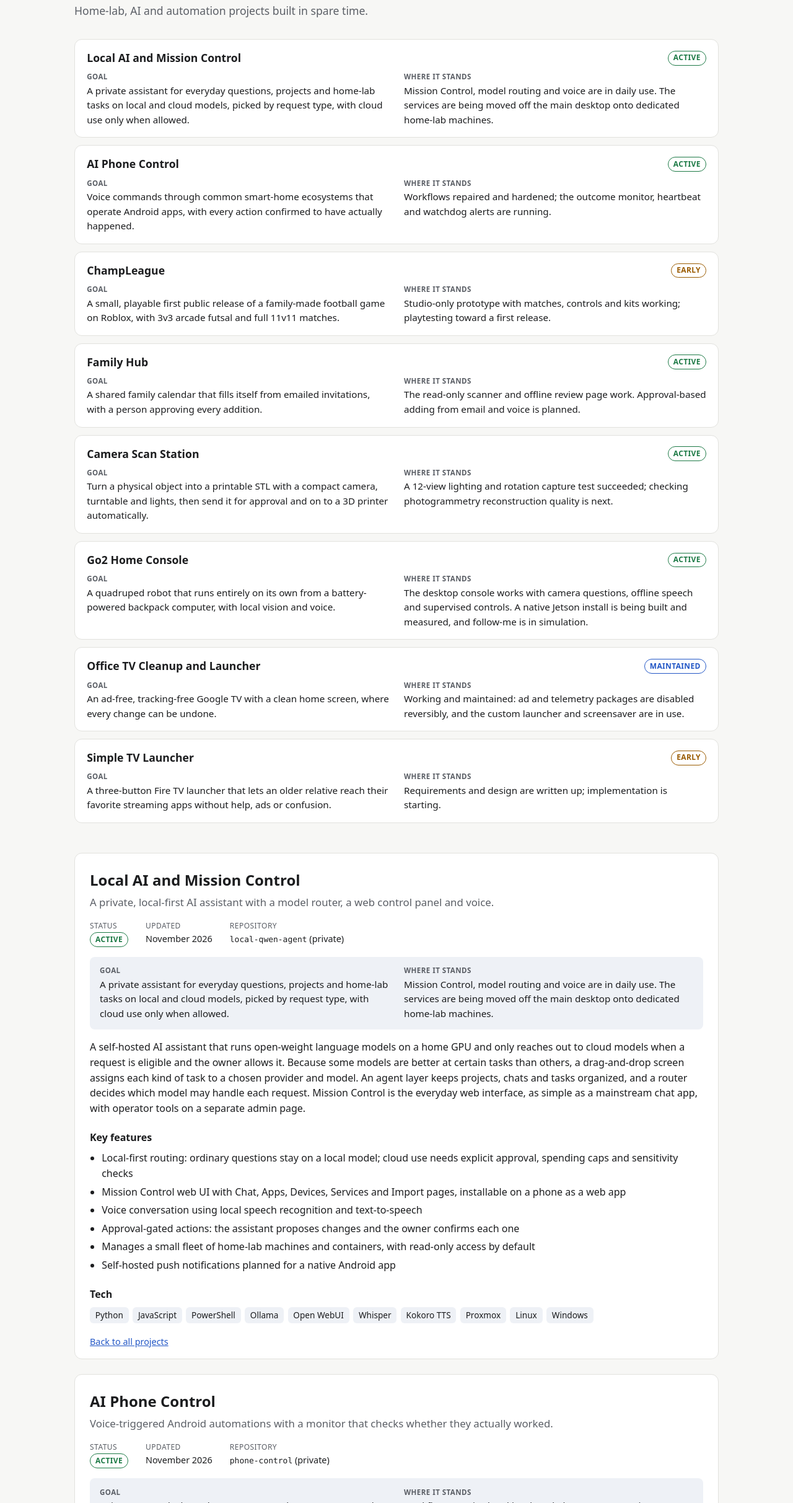
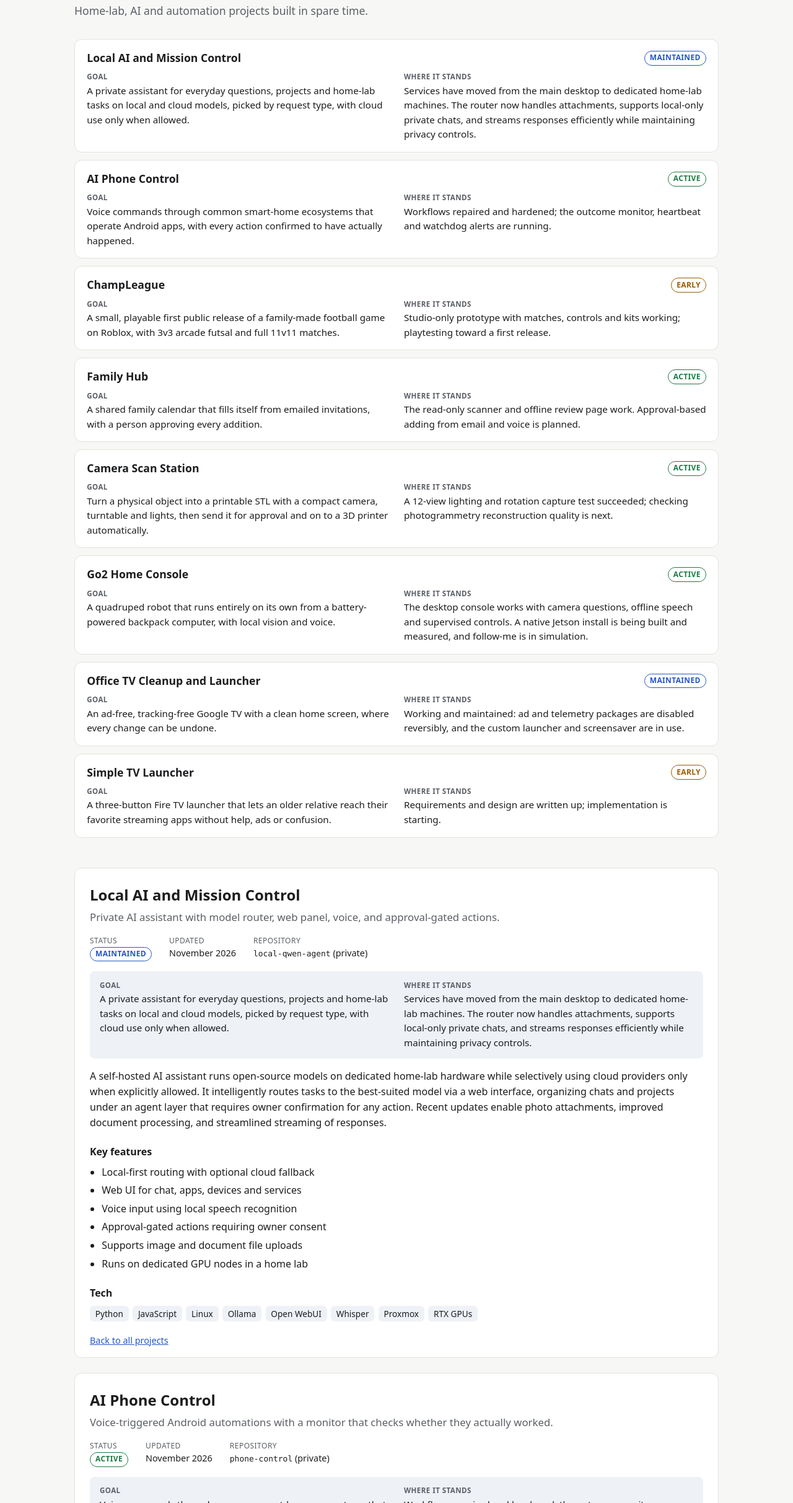
Before and after one commit to jasonheinrich-png/projects-site, a plain HTML site: page index.html in a window 1280 px wide. Shown: the part 128-2553 px from the top of the page at 62% size. Drawn offline with Linux system fonts and the light colour scheme.

Commit message:
Weekly projects update (2026-11-21)
Updated: Local AI and Mission Control

Written by the local model on VM101; review before merging.

```diff
--- a/index.html
+++ b/index.html
@@ -21,11 +21,11 @@
     <li class="row">
       <div class="row-head">
         <h2><a href="#local-ai">Local AI and Mission Control</a></h2>
-        <span class="status status-active">Active</span>
+        <span class="status status-maintained">Maintained</span>
       </div>
       <dl class="row-body">
         <div><dt>Goal</dt><dd>A private assistant for everyday questions, projects and home-lab tasks on local and cloud models, picked by request type, with cloud use only when allowed.</dd></div>
-        <div><dt>Where it stands</dt><dd>Mission Control, model routing and voice are in daily use. The services are being moved off the main desktop onto dedicated home-lab machines.</dd></div>
+        <div><dt>Where it stands</dt><dd>Services have moved from the main desktop to dedicated home-lab machines. The router now handles attachments, supports local-only private chats, and streams responses efficiently while maintaining privacy controls.</dd></div>
       </dl>
     </li>
     <li class="row">
@@ -104,22 +104,22 @@
   <article class="project" id="local-ai">
     <header>
       <h2>Local AI and Mission Control</h2>
-      <p class="tagline">A private, local-first AI assistant with a model router, a web control panel and voice.</p>
+      <p class="tagline">Private AI assistant with model router, web panel, voice, and approval-gated actions.</p>
       <dl class="meta">
-        <div><dt>Status</dt><dd><span class="status status-active">Active</span></dd></div>
+        <div><dt>Status</dt><dd><span class="status status-maintained">Maintained</span></dd></div>
         <div><dt>Updated</dt><dd>November 2026</dd></div>
         <div><dt>Repository</dt><dd><code>local-qwen-agent</code> (private)</dd></div>
       </dl>
     </header>
     <dl class="goal-now">
       <div><dt>Goal</dt><dd>A private assistant for everyday questions, projects and home-lab tasks on local and cloud models, picked by request type, with cloud use only when allowed.</dd></div>
-      <div><dt>Where it stands</dt><dd>Mission Control, model routing and voice are in daily use. The services are being moved off the main desktop onto dedicated home-lab machines.</dd></div>
+      <div><dt>Where it stands</dt><dd>Services have moved from the main desktop to dedicated home-lab machines. The router now handles attachments, supports local-only private chats, and streams responses efficiently while maintaining privacy controls.</dd></div>
     </dl>
-    <p>A self-hosted AI assistant that runs open-weight language models on a home GPU and only reaches out to cloud models when a request is eligible and the owner allows it. Because some models are better at certain tasks than others, a drag-and-drop screen assigns each kind of task to a chosen provider and model. An agent layer keeps projects, chats and tasks organized, and a router decides which model may handle each request. Mission Control is the everyday web interface, as simple as a mainstream chat app, with operator tools on a separate admin page.</p>
+    <p>A self-hosted AI assistant runs open-source models on dedicated home-lab hardware while selectively using cloud providers only when explicitly allowed. It intelligently routes tasks to the best-suited model via a web interface, organizing chats and projects under an agent layer that requires owner confirmation for any action. Recent updates enable photo attachments, improved document processing, and streamlined streaming of responses.</p>
     <h3>Key features</h3>
-    <ul class="features"><li>Local-first routing: ordinary questions stay on a local model; cloud use needs explicit approval, spending caps and sensitivity checks</li><li>Mission Control web UI with Chat, Apps, Devices, Services and Import pages, installable on a phone as a web app</li><li>Voice conversation using local speech recognition and text-to-speech</li><li>Approval-gated actions: the assistant proposes changes and the owner confirms each one</li><li>Manages a small fleet of home-lab machines and containers, with read-only access by default</li><li>Self-hosted push notifications planned for a native Android app</li></ul>
+    <ul class="features"><li>Local-first routing with optional cloud fallback</li><li>Web UI for chat, apps, devices and services</li><li>Voice input using local speech recognition</li><li>Approval-gated actions requiring owner consent</li><li>Supports image and document file uploads</li><li>Runs on dedicated GPU nodes in a home lab</li></ul>
     <h3>Tech</h3>
-    <ul class="tags"><li>Python</li><li>JavaScript</li><li>PowerShell</li><li>Ollama</li><li>Open WebUI</li><li>Whisper</li><li>Kokoro TTS</li><li>Proxmox</li><li>Linux</li><li>Windows</li></ul>
+    <ul class="tags"><li>Python</li><li>JavaScript</li><li>Linux</li><li>Ollama</li><li>Open WebUI</li><li>Whisper</li><li>Proxmox</li><li>RTX GPUs</li></ul>
     <p class="top"><a href="#top">Back to all projects</a></p>
   </article>
   <article class="project" id="phone-control">
```
Also changed, not shown: projects.json (+12 -14 lines).
